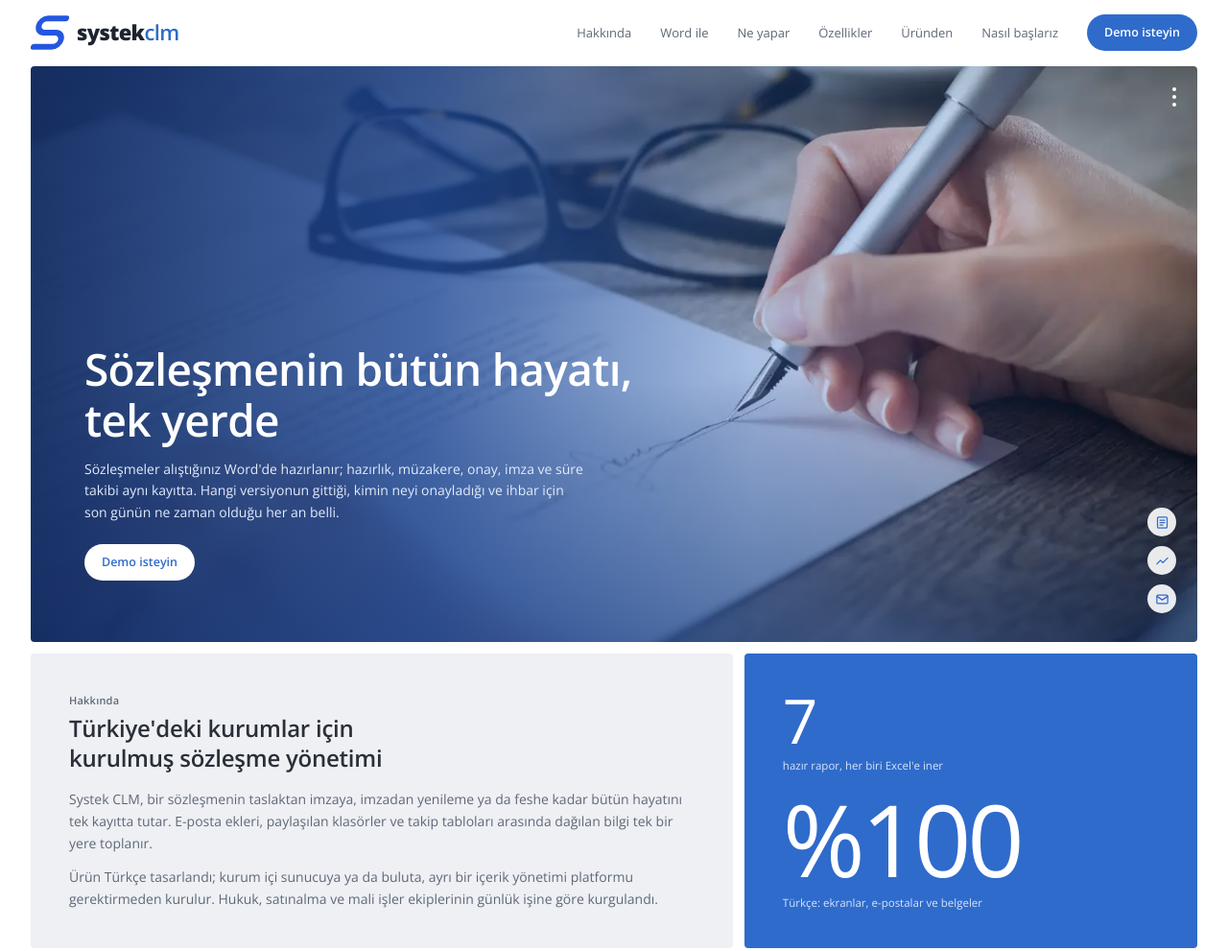
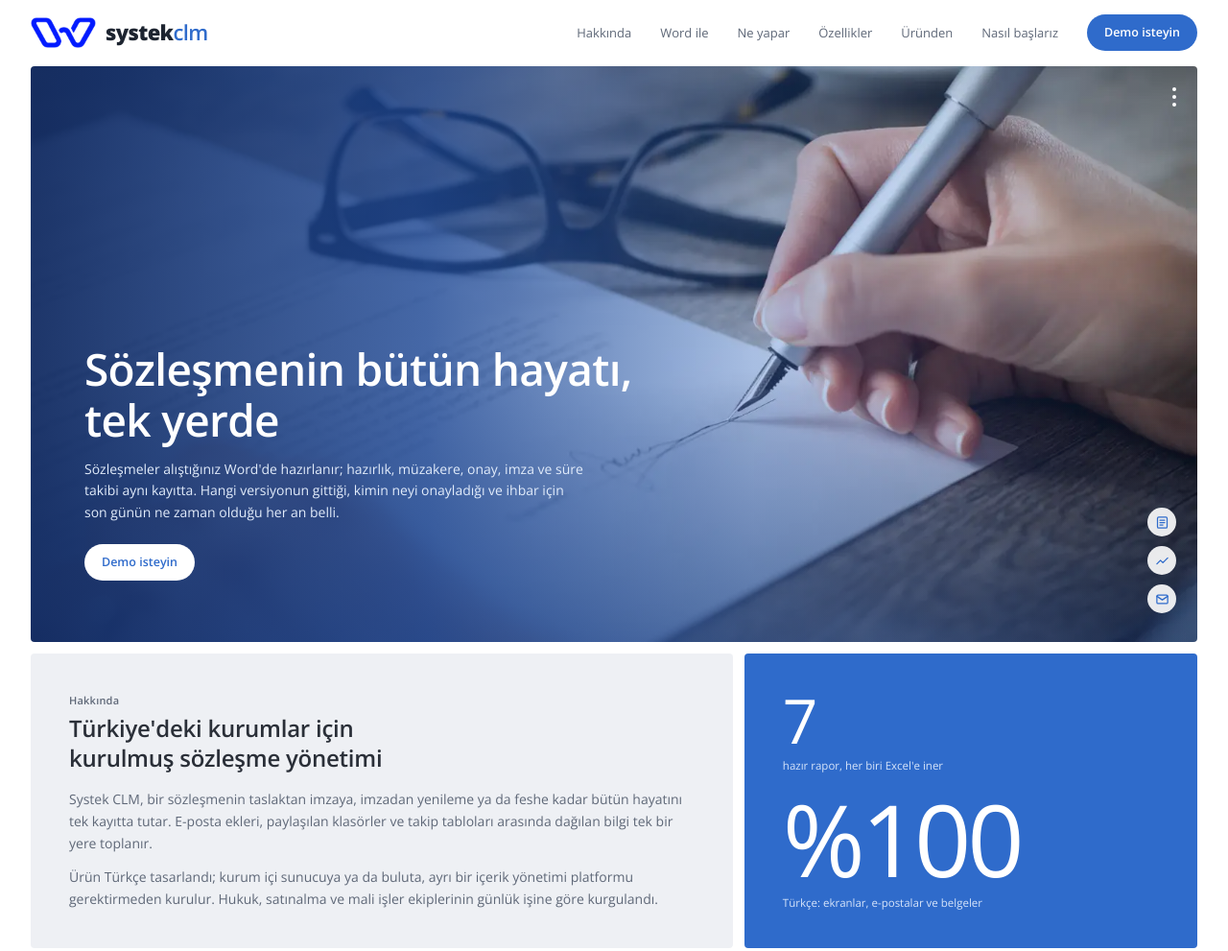
Before and after one commit to smailhan/systek-clm-site, a plain HTML site: page index.html in a window 1280 px wide. Shown: the top 991 px of the page at 96% size. Drawn offline with nearby package versions, Linux system fonts and the light colour scheme.

Commit message:
Konsept: geçici logo (yer tutucu), OKUBENI'de not
Co-Authored-By: Claude Opus 5.5 <noreply@anthropic.com>

```diff
--- a/index.html
+++ b/index.html
@@ -8,14 +8,14 @@
 <link rel="preconnect" href="https://fonts.googleapis.com">
 <link rel="preconnect" href="https://fonts.gstatic.com" crossorigin>
 <link href="https://fonts.googleapis.com/css2?family=Open+Sans:wght@300;400;500;600;700;800&display=swap" rel="stylesheet">
-<link rel="icon" href="assets/logo-isaret.svg" type="image/svg+xml">
+<link rel="icon" href="assets/logo-gecici.png" type="image/png">
 <link rel="stylesheet" href="styles.css">
 </head>
 <body>
 
 <header class="ust">
   <div class="kap">
-    <a class="logo" href="index.html" aria-label="Systek CLM ana sayfa"><img class="logo-isaret" src="assets/logo-isaret.svg" alt="" width="40" height="36">systek<span>clm</span></a>
+    <a class="logo" href="index.html" aria-label="Systek CLM ana sayfa"><img class="logo-isaret" src="assets/logo-gecici.png" alt="" width="68" height="32">systek<span>clm</span></a>
     <button class="menu-dugme" type="button" aria-label="Menüyü aç" aria-expanded="false" aria-controls="menu"><span></span><span></span><span></span></button>
     <nav class="menu" id="menu" aria-label="Ana menü">
       <a href="#hakkinda">Hakkında</a>
@@ -301,7 +301,7 @@
 <footer class="alt">
   <div class="kap">
     <div class="alt-ust">
-      <div><a class="logo" href="index.html"><img class="logo-isaret" src="assets/logo-isaret.svg" alt="" width="40" height="36">systek<span>clm</span></a><p>Sözleşmenin bütün hayatı, tek yerde. Türkiye'deki kurumlar için.</p></div>
+      <div><a class="logo" href="index.html"><img class="logo-isaret" src="assets/logo-gecici.png" alt="" width="68" height="32">systek<span>clm</span></a><p>Sözleşmenin bütün hayatı, tek yerde. Türkiye'deki kurumlar için.</p></div>
       <div><h4>Ürün</h4><ul><li><a href="muzakere.html">Hazırlık ve müzakere</a></li><li><a href="onay-imza.html">Onay ve imza</a></li><li><a href="raporlar.html">Süre takibi ve raporlar</a></li><li><a href="yapay-zeka.html">Yapay zekâ</a></li></ul></div>
       <div><h4>Kurumsal</h4><ul><li><a href="index.html#hakkinda">Hakkında</a></li><li><a href="index.html#nasil">Nasıl başlarız</a></li><li><a href="#">KVKK aydınlatma metni</a></li><li><a href="#">Kullanım koşulları</a></li></ul></div>
       <div><h4>İletişim</h4><ul><li><a href="mailto:[e-posta]">[e-posta]</a></li><li><a href="tel:+902623414807">0262 341 48 07</a></li><li>Başiskele / Kocaeli</li></ul></div>
--- a/styles.css
+++ b/styles.css
@@ -46,7 +46,7 @@ h1, h2, h3 { font-family: var(--baslik); letter-spacing: -.01em; }
 .ust.golgeli { border-bottom-color: var(--gri-koyu); }
 .ust .kap { display: flex; align-items: center; justify-content: space-between; height: 68px; }
 .logo { font-family: var(--baslik); font-size: 22px; font-weight: 800; letter-spacing: -.03em; color: var(--metin); display: inline-flex; align-items: center; }
-.logo-isaret { width: 40px; height: 36px; flex: none; margin-right: 8px; }
+.logo-isaret { width: 68px; height: 32px; flex: none; margin-right: 10px; object-fit: contain; }
 .logo span { color: var(--mavi); font-weight: 600; }
 .menu { display: flex; align-items: center; gap: 30px; font-size: 13px; color: var(--soluk); }
 .menu a:not(.hap):hover { color: var(--metin); }
@@ -219,7 +219,7 @@ h1, h2, h3 { font-family: var(--baslik); letter-spacing: -.01em; }
 .alt { padding: 40px 0 26px; }
 .alt-ust { display: grid; grid-template-columns: 1.4fr repeat(3, 1fr); gap: 30px; padding-bottom: 28px; }
 .alt .logo { font-size: 30px; }
-.alt .logo-isaret { width: 52px; height: 46px; margin-right: 10px; }
+.alt .logo-isaret { width: 89px; height: 42px; margin-right: 12px; }
 .alt-ust p { font-size: 11.5px; color: var(--soluk); margin-top: 6px; max-width: 240px; }
 .alt h4 { font-size: 12px; font-weight: 700; margin-bottom: 8px; font-family: var(--baslik); }
 .alt ul { list-style: none; display: grid; gap: 4px; font-size: 11.5px; color: var(--soluk); }
```
Also changed, not shown: muzakere.html (+3 -3 lines), onay-imza.html (+3 -3 lines), raporlar.html (+3 -3 lines), yapay-zeka.html (+3 -3 lines), assets/logo-gecici.png (added), 2 other files.
